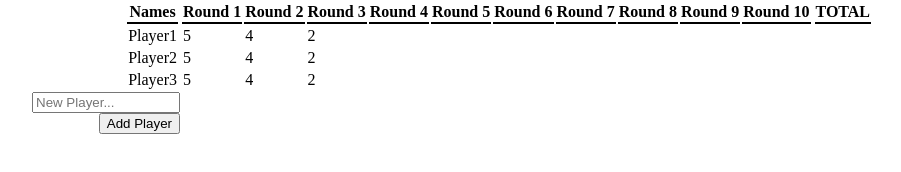
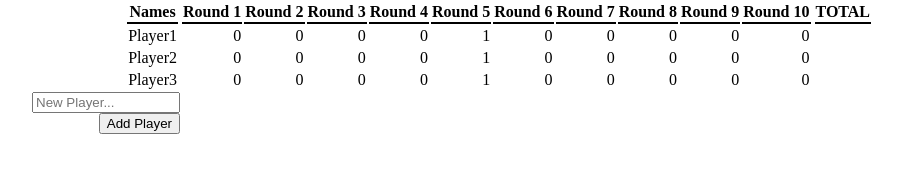
Before and after one commit to naznsan/GameNightScoreTracker, a plain HTML site: page index.html in a window 1280 px wide. Shown: the whole page, without its empty margins (5-906 px from the left). Drawn offline with Linux system fonts and the light colour scheme.

Commit message:
Still working on scores

```diff
--- a/app.js
+++ b/app.js
@@ -1,6 +1,6 @@
 function Player(name) {
 	this.name = name;
-	this.scores = [2, 4, 5];
+	this.scores = [0, 0, 0, 0, 1, 0, 0, 0, 0, 0];
 }
 
 function addPlayer() {
@@ -8,7 +8,9 @@ function addPlayer() {
 	document.getElementById("player-name").value = "";
 	console.log(playerName);
     playersList.push(new Player(playerName));
+
     populateTableNames();
+    populateTableScores();
     return playersList;
 }
 
@@ -41,9 +43,9 @@ function populateTableNames() {
 	});
 }
 
-
-function populateScores() {
+function populateTableScores() {
 	const table = document.getElementById("scores-table");
+	table.innerHTML = "";
 	for (let player of playersList) {
 		let row = table.insertRow();
 		if (player.scores.length == 0) {
@@ -51,11 +53,15 @@ function populateScores() {
 			cell.innerHTML = 0;
 		} else {
 			player.scores.forEach(score => {
-				let cell = row.insertCell(0);
-				cell.innerHTML = score;
+				row.innerHTML += '<td class="score-' + player.name + '">' + score + '</td>';
 			})
 		}
 	}
+}
+
+function makeEditable() {
+	let x = document.getElementById("scores-table").rows.length;
+	console.log(x);
 }
 
 
@@ -65,4 +71,5 @@ playersList.push(new Player("Player2"));
 playersList.push(new Player("Player3"));
 
 populateTableNames();
-populateScores();
+populateTableScores();
+makeEditable();
--- a/style.css
+++ b/style.css
@@ -45,3 +45,7 @@ form button {
 th {
     border-bottom: 2px solid black;
 }
+
+td {
+    text-align: right;
+}
```
